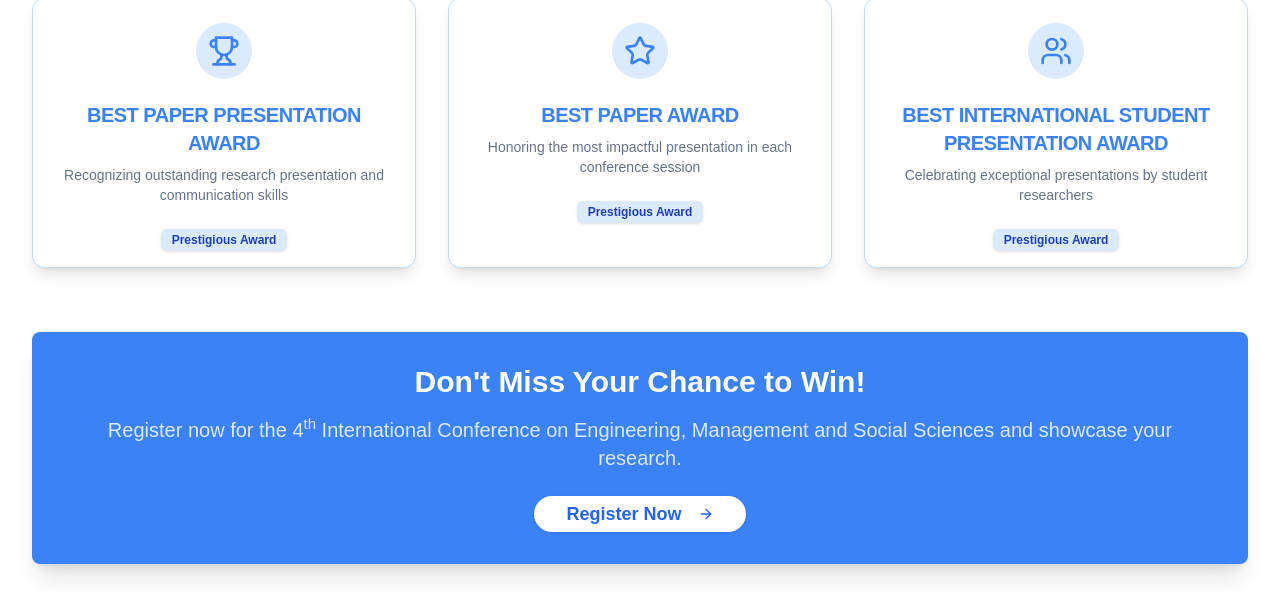
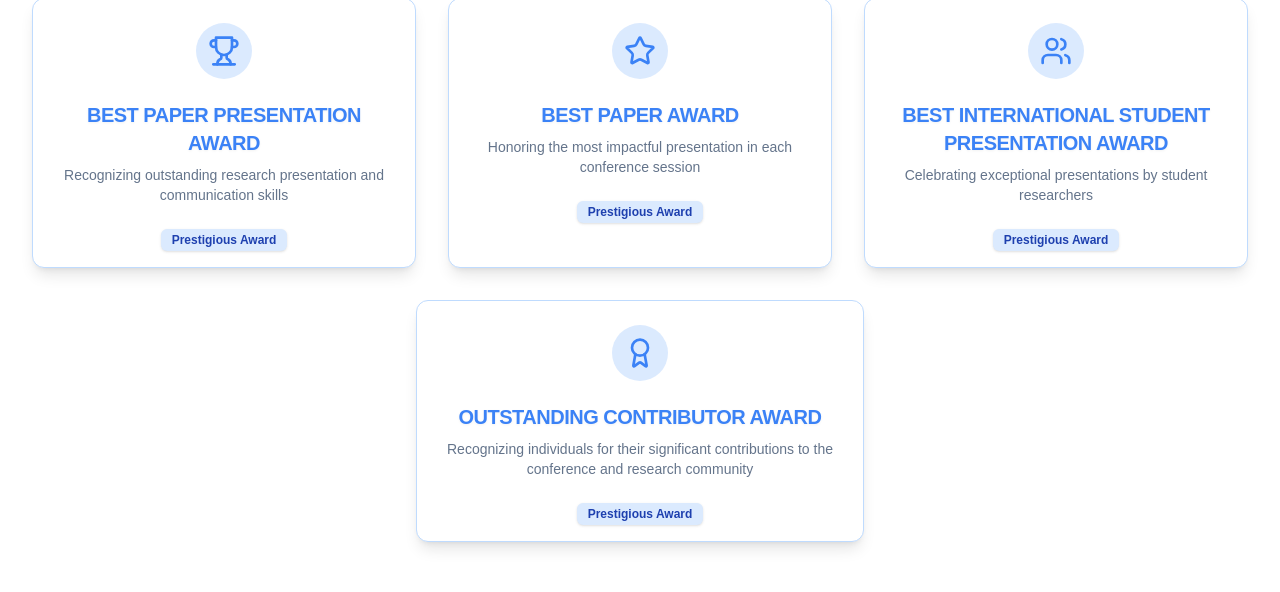
Before and after one commit to ZepResearch/icemss, a Next.js app: page /award in a window 1280 px wide. Shown: the part 1351-1943 px from the top of the page. Built offline with nearby package versions, Linux system fonts and the light colour scheme; no server answers.

Commit message:
minor changes

```diff
--- a/app/(pages)/award/page.js
+++ b/app/(pages)/award/page.js
@@ -1,7 +1,7 @@
 import { Card, CardContent, CardDescription, CardHeader, CardTitle } from "@/components/ui/card"
 import { Badge } from "@/components/ui/badge"
 import { Button } from "@/components/ui/button"
-import { Trophy, Star, Users, ArrowRight, GraduationCap, DollarSign, FileCheck } from "lucide-react"
+import { Trophy, Star, Users, ArrowRight, GraduationCap, DollarSign, FileCheck, Award } from "lucide-react"
 import Link from "next/link"
 
 export const metadata = {
@@ -45,6 +45,11 @@ export default function AwardsPage() {
       title: "Best International student presentation Award",
       description: "Celebrating exceptional presentations by student researchers",
       icon: <Users className="h-8 w-8 text-blue-500" />,
+    },
+     {
+    title: "OUTSTANDING CONTRIBUTOR AWARD",
+    description: "Recognizing individuals for their significant contributions to the conference and research community",
+    icon: <Award className="h-8 w-8 text-blue-500" />,
   },
   ]
 
@@ -143,25 +148,40 @@ export default function AwardsPage() {
         </div>
 
         <div className="grid gap-8 md:grid-cols-2 lg:grid-cols-3 mb-16">
-          {awards.map((award, index) => (
+  {awards.map((award, index) => {
+    const isLastSingle =
+      awards.length % 3 === 1 && index === awards.length - 1
+
+    return (
       <Card
         key={index}
-              className="bg-white border-blue-200 shadow-lg hover:shadow-xl transition-all duration-300 transform hover:-translate-y-1"
+        className={`bg-white border-blue-200 shadow-lg hover:shadow-xl transition-all duration-300 transform hover:-translate-y-1
+          ${isLastSingle ? "lg:col-span-3 lg:justify-self-center lg:max-w-md" : ""}
+        `}
       >
         <CardHeader className="flex flex-col items-center pb-2">
-                <div className="rounded-full bg-blue-100 p-3 mb-4">{award.icon}</div>
+          <div className="rounded-full bg-blue-100 p-3 mb-4">
+            {award.icon}
+          </div>
           <CardTitle className="text-xl font-bold text-blue-500 text-center drop-shadow-sm uppercase">
             {award.title}
           </CardTitle>
         </CardHeader>
+
         <CardContent>
-                <CardDescription className="text-center">{award.description}</CardDescription>
+          <CardDescription className="text-center">
+            {award.description}
+          </CardDescription>
         </CardContent>
+
         <div className="px-6 pb-4 flex justify-center">
-                <Badge className="bg-blue-100 text-blue-800 hover:bg-blue-200">Prestigious Award</Badge>
+          <Badge className="bg-blue-100 text-blue-800 hover:bg-blue-200">
+            Prestigious Award
+          </Badge>
         </div>
       </Card>
-          ))}
+    )
+  })}
 </div>
 
         <div className="bg-blue-500 rounded-lg shadow-xl p-8 text-center">
--- a/app/(pages)/venue/Content.jsx
+++ b/app/(pages)/venue/Content.jsx
@@ -175,7 +175,7 @@ src="https://www.google.com/maps/embed?pb=!1m18!1m12!1m3!1d569604.2225943045!2d1
       <section className="py-16 bg-gray-50">
         <div className="container mx-auto px-4">
           <div className="text-center mb-12">
-            <h2 className="text-3xl md:text-4xl font-bold text-[#1a1a1a] mb-6">Explore the Philippines</h2>
+            <h2 className="text-3xl md:text-4xl font-bold text-[#1a1a1a] mb-6">Explore the Japan</h2>
             <div className="h-1 w-20 bg-[#0078d4] mx-auto mb-8 rounded-full"></div>
             <p className="text-lg text-gray-700 max-w-2xl mx-auto">Discover amazing attractions during your visit to 4<sup>th</sup> ICEMSS 2026</p>
           </div>
@@ -286,7 +286,7 @@ src="https://www.google.com/maps/embed?pb=!1m18!1m12!1m3!1d569604.2225943045!2d1
                 </p>
 
                 <div className="flex flex-col sm:flex-row gap-4 justify-center">
-                  <Link href="/register">
+                  <Link href="/registration">
                     <Button className="bg-[#0078d4] hover:bg-[#005a9e] text-white rounded-full">Register Now</Button>
                   </Link>
                   <Link href="/contact">
```
Lines whose indentation alone changed are shown as unchanged.
